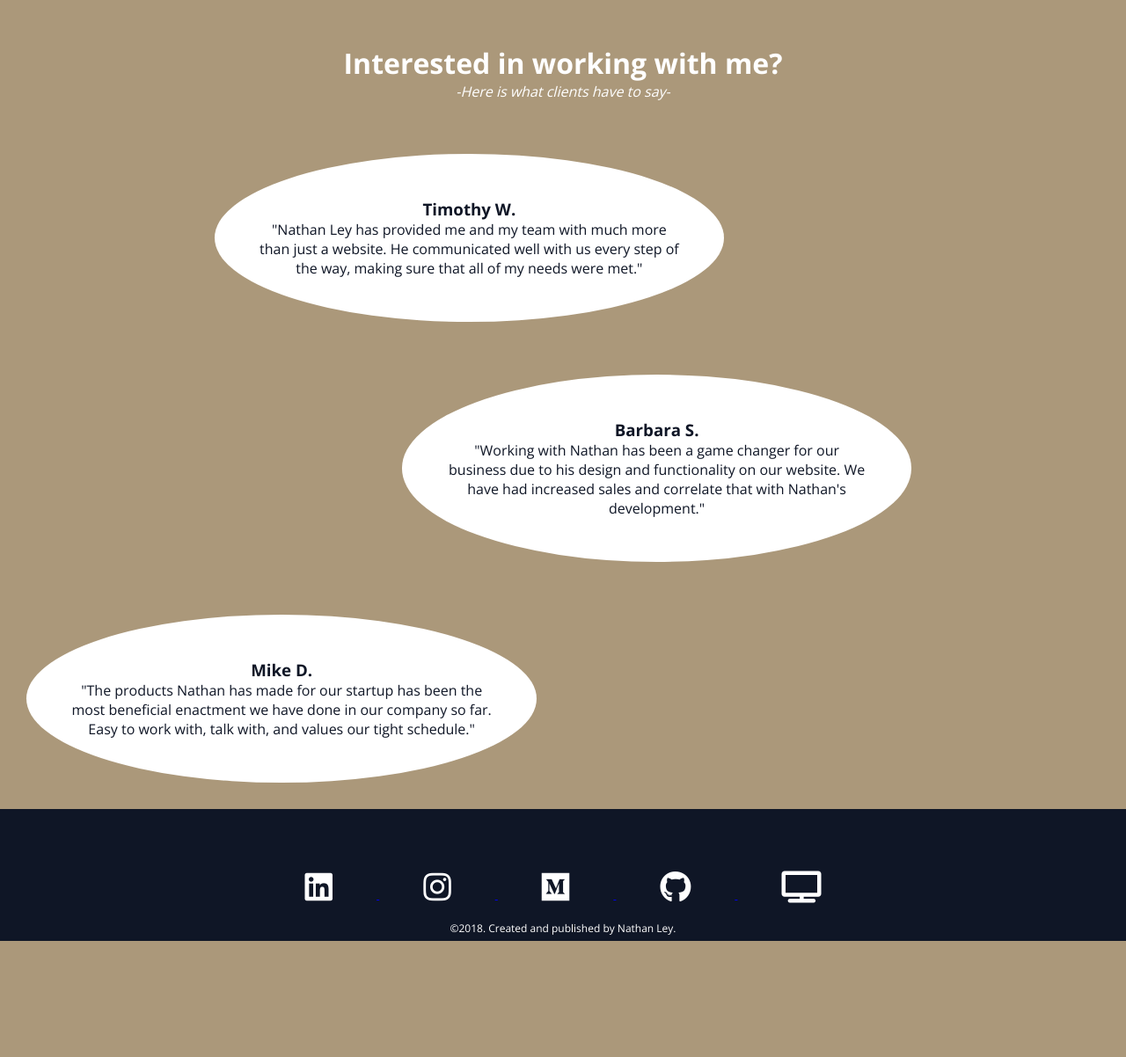
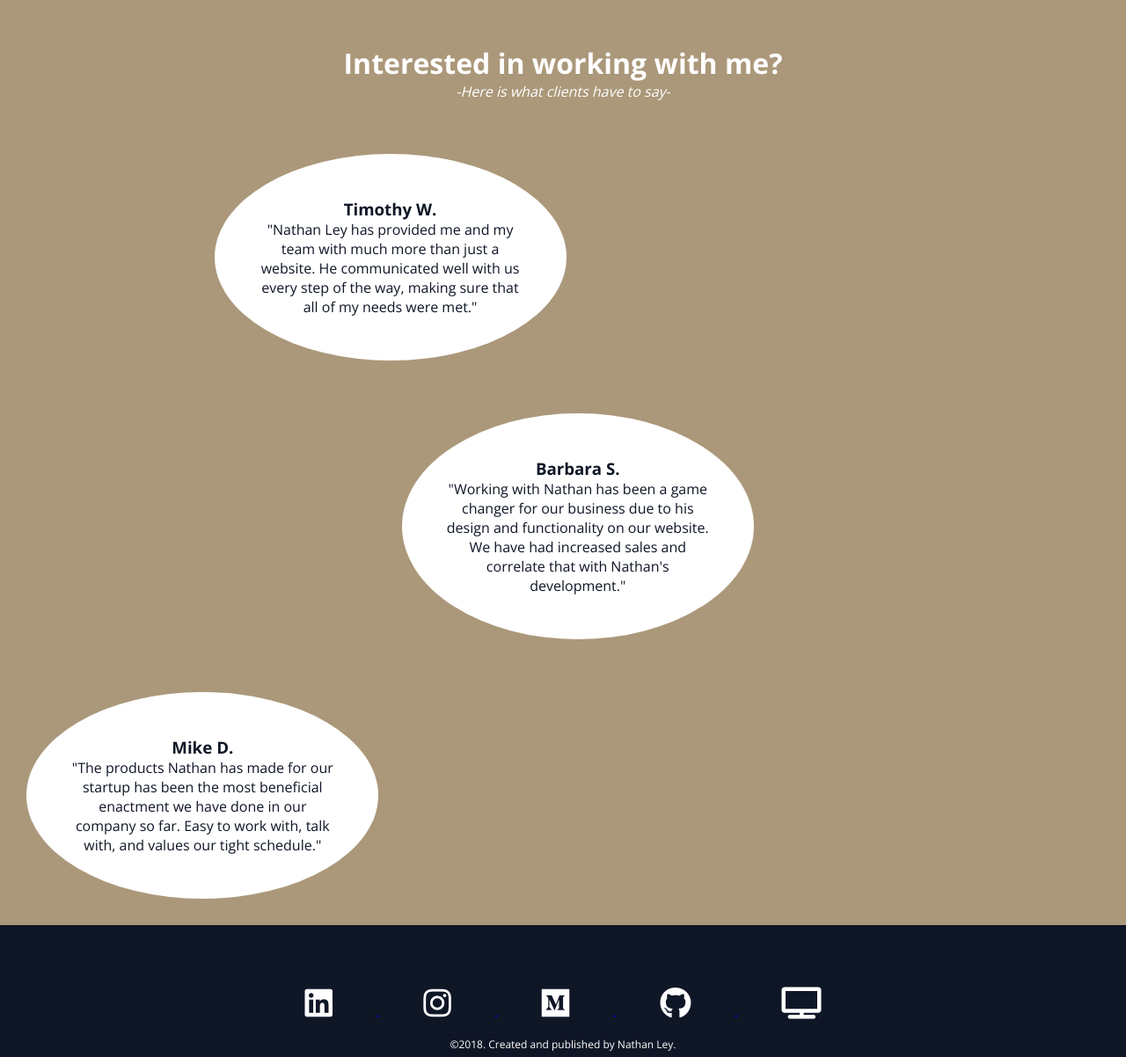
Before and after one commit to Leymabeans/personal-portfolio, a PHP site: page /CONTENT/portfolio.html in a window 1280 px wide. Shown: the part 82-1284 px from the top of the page at 88% size. Before the commit the page ends 1152 px from the top, so only its background shows below. Run offline with PHP 8.4, Linux system fonts and the light colour scheme.

Commit message:
Added respondsive width to porfolio

```diff
--- a/STYLE/APB.css
+++ b/STYLE/APB.css
@@ -127,6 +127,8 @@ h2 {
 
 /*Client Review===================*/
 .review {
+  width: 90%;
+  max-width: 400px;
   margin: 30px;
   padding: 50px;
   border-radius: 50%;
```
